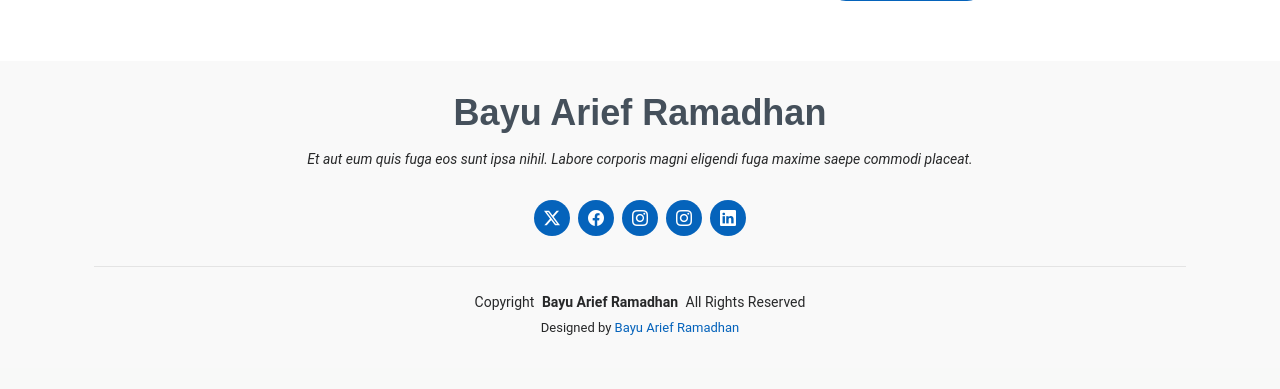
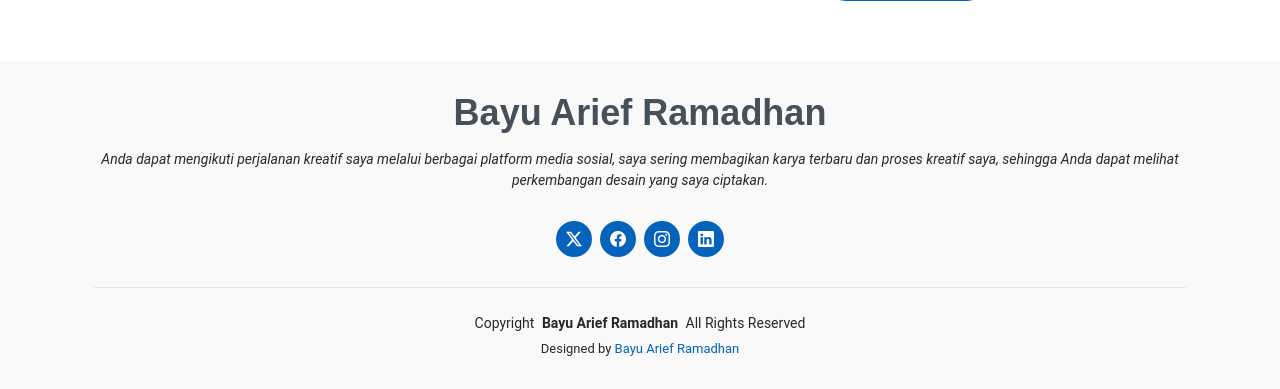
Before and after one commit to bayuarif1234/bayu_cloud, a Flask app: page / in a window 1280 px wide. Shown: the part 3799-4188 px from the top of the page. Before the commit the page ends 4134 px from the top, so only its background shows below. Run offline with Flask 3, Linux system fonts and the light colour scheme; some libraries are stand-ins or nearby versions.

Commit message:
Update index.html

```diff
--- a/templates/index.html
+++ b/templates/index.html
@@ -376,20 +376,19 @@
   <footer id="footer" class="footer position-relative light-background">
     <div class="container">
       <h3 class="sitename">Bayu Arief Ramadhan</h3>
-      <p>Et aut eum quis fuga eos sunt ipsa nihil. Labore corporis magni eligendi fuga maxime saepe commodi placeat.</p>
+      <p>Anda dapat mengikuti perjalanan kreatif saya melalui berbagai platform media sosial, saya sering membagikan karya terbaru dan proses kreatif saya, sehingga Anda dapat melihat perkembangan desain yang saya ciptakan.</p>
       <div class="social-links d-flex justify-content-center">
-        <a href=""><i class="bi bi-twitter-x"></i></a>
-        <a href=""><i class="bi bi-facebook"></i></a>
-        <a href=""><i class="bi bi-instagram"></i></a>
-        <a href="https://www.instagram.com/cindi_fiorentina/"><i class="bi bi-instagram"></i></a>
-        <a href="https://www.linkedin.com/in/cindi-fiorentina-488568225/"><i class="bi bi-linkedin"></i></a>
+        <a href="https://x.com/Jeanned01708804"><i class="bi bi-twitter-x"></i></a>
+        <a href="https://www.facebook.com/bayu.ariframadhan.5?mibextid=rS40aB7S9Ucbxw6v"><i class="bi bi-facebook"></i></a>
+        <a href="https://www.instagram.com/bayuariframadhan/"><i class="bi bi-instagram"></i></a>
+        <a href="#"><i class="bi bi-linkedin"></i></a>
       </div>
       <div class="container">
         <div class="copyright">
           <span>Copyright</span> <strong class="px-1 sitename">Bayu Arief Ramadhan</strong> <span>All Rights Reserved</span>
         </div>
         <div class="credits">
-          Designed by <a href="https://www.behance.net/gallery/158781015/Portofolio-Cindi-Fiorentina?tracking_source=search_projects|cindi+fiorentina&l=1">Bayu Arief Ramadhan</a>
+          Designed by <a href="https://www.icikiwir.net/gallery/22.83.0942/Portofolio- bayu-ramadhan?tracking_source=search_projects|bayu+ramadhan&l=1">Bayu Arief Ramadhan</a>
         </div>
       </div>
     </div>
```
